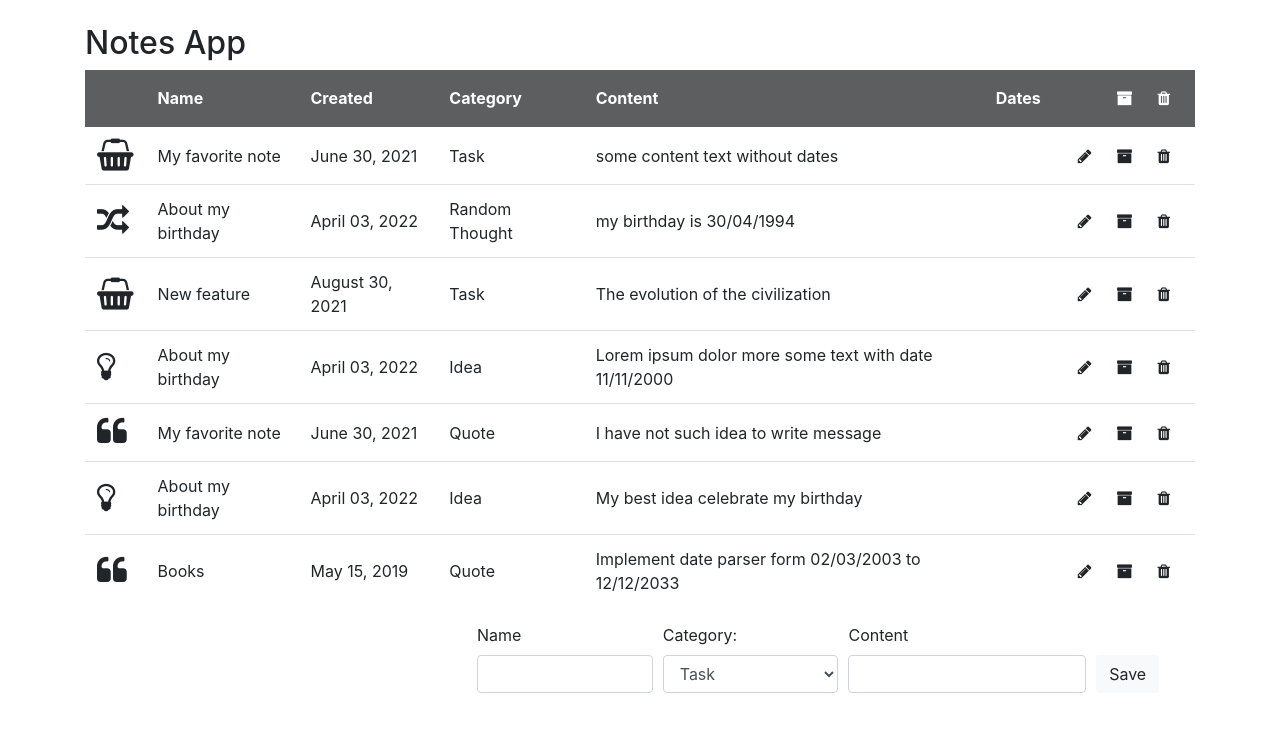
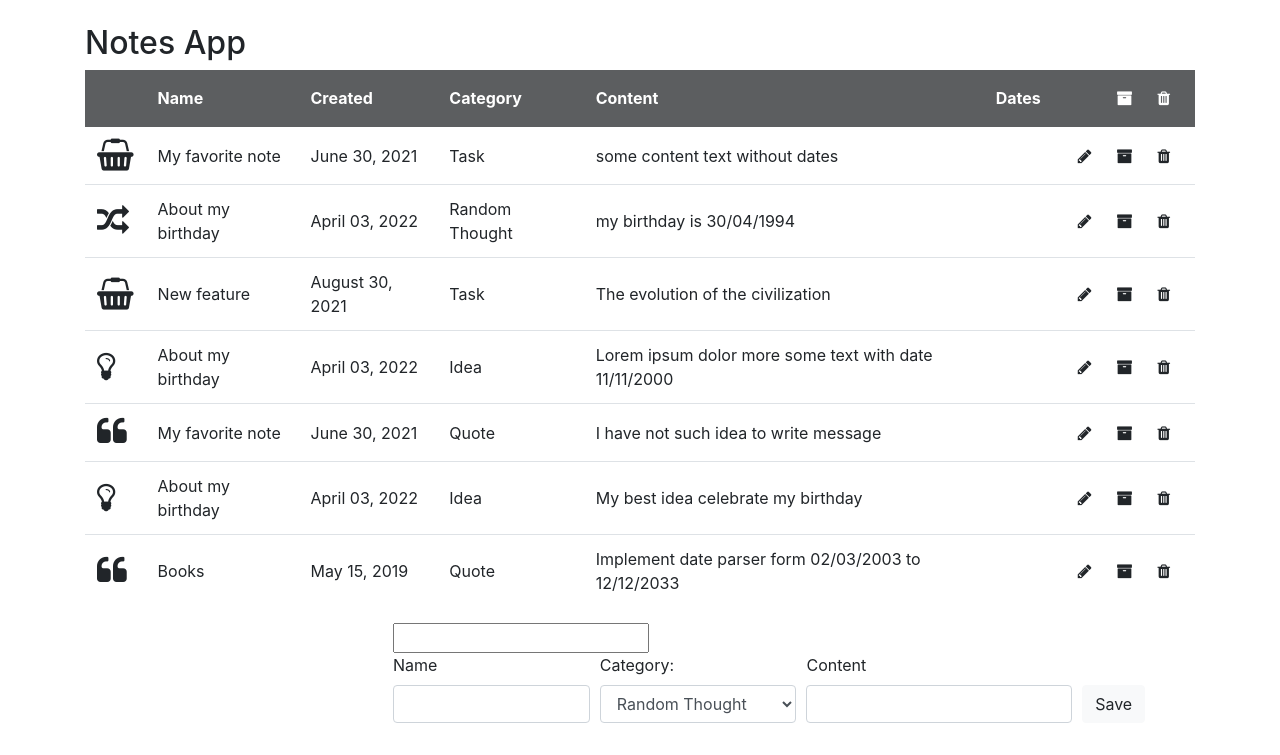
Before and after one commit to RuslanPylypenko/notesAppReact, a React (Create React App) app: page / in a window 1280 px wide. Shown: the top 755 px of the page. Built offline with nearby package versions, Linux system fonts and the light colour scheme.

Commit message:
create note action validate form

```diff
--- a/package.json
+++ b/package.json
@@ -12,14 +12,17 @@
     "@types/react-dom": "^17.0.15",
     "bootstrap": "^4.6.1",
     "font-awesome": "^4.7.0",
+    "moment": "^2.29.2",
     "node-sass": "^7.0.1",
     "react": "^18.0.0",
     "react-dom": "^18.0.0",
+    "react-hook-form": "^7.29.0",
     "react-redux": "^7.2.8",
     "react-scripts": "5.0.0",
     "redux": "^4.1.2",
     "redux-devtools-extension": "^2.13.9",
     "typescript": "^4.6.3",
+    "uuid": "^8.3.2",
     "web-vitals": "^2.1.4"
   },
   "scripts": {
--- a/src/components/NoteForm/NoteForm.tsx
+++ b/src/components/NoteForm/NoteForm.tsx
@@ -1,29 +1,67 @@
 import React from "react";
+import {CATEGORIES} from "../../store/constants";
+import {useForm} from "react-hook-form";
+import {useActions} from "../../hooks/useActions";
+
+interface IFormInputs {
+    id: null|String,
+    name: string,
+    category:string,
+    content:string
+}
 
 export const NoteForm: React.FC = () => {
+    const {register, handleSubmit, formState: {errors}, getValues} = useForm<IFormInputs>()
+    const {createNote} = useActions()
+
+    const formSubmitHandler = handleSubmit((data, e) => {
+        const id = getValues('id')
+        const name = getValues('name')
+        const category = getValues('category')
+        const content = getValues('content')
+
+        createNote({
+            name,
+            category,
+            content
+        })
+
+    })
+
     return (
-        <form role="form" className="margin-bottom-0">
+        <form role="form" className="margin-bottom-0" onSubmit={formSubmitHandler}>
+            <input type="text" {...register('id')}/>
             <div className="form-row d-flex align-items-end">
                 <div className="form-group col-md-3">
                     <label>Name</label>
-                    <input type="text" name="name" className="form-control"/>
+                    <input type="text"
+                           className="form-control"
+                           {...register('name', {required: true})}
+                    />
+                    {errors.name && "Name is required"}
+
                 </div>
                 <div className="form-group col-md-3">
                     <label>Category:</label>
                     <div className="input-group">
-                        <select className="form-control" name="category">
-                            <option>Task</option>
-                            <option>Idea</option>
-                            <option>Quote</option>
+                        <select  {...register('category', {required: true})}
+                                 className="form-control">
+                            {CATEGORIES.map(category => (
+                                <option value={category} key={category}>{category}</option>
+                            ))}
                         </select>
+                        {errors.category && "Category is required"}
                     </div>
                 </div>
                 <div className="form-group col-md-4">
                     <label>Content</label>
-                    <input type="text" name="content" className="form-control"/>
+                    <input type="text"
+                           {...register('content', {required: true})}
+                           className="form-control"/>
+                    {errors.content && "Content is required"}
                 </div>
                 <div className="form-group col-md-1">
-                    <button className="btn btn-light">Save</button>
+                    <button type="submit" className="btn btn-light">Save</button>
                 </div>
             </div>
         </form>
--- a/src/interfaces.ts
+++ b/src/interfaces.ts
@@ -13,6 +13,12 @@ export interface INote {
     dates: string[] | null,
     category: string,
     status: string
+}
+
+export interface ICreateNote{
+    name: string,
+    content: string,
+    category: string,
 }
 
 export interface ISummary {
--- a/src/redux/actionCreators.ts
+++ b/src/redux/actionCreators.ts
@@ -1,4 +1,4 @@
-import {INote, NoteActionTypes} from "../interfaces";
+import {ICreateNote, INote, NoteActionTypes} from "../interfaces";
 
 export const deleteNoteAction = (payload: INote) => {
     return {type: NoteActionTypes.DELETE_NOTE, payload}
@@ -15,3 +15,7 @@ export const toggleAllNotes = () => {
 export const deleteAllNotes = () => {
     return {type: NoteActionTypes.DELETE_ALL_NOTES}
 }
+
+export const createNote = (payload: ICreateNote) => {
+    return {type: NoteActionTypes.CREATE_NOTE, payload}
+}
--- a/src/redux/reducer.ts
+++ b/src/redux/reducer.ts
@@ -1,13 +1,27 @@
-import {NoteAction, NoteActionTypes, NoteListPropsType} from "../interfaces";
+import {ICreateNote, INote, NoteAction, NoteActionTypes, NoteListPropsType} from "../interfaces";
 import {STATUS} from "../store/constants";
 import {initialState} from "./db";
+import {Id} from "../utils/generator";
+import moment from "moment";
+import {dateParser} from "../utils/dateParser";
+
+
+const createNote = (data: ICreateNote): INote => {
+    return {
+        ...data,
+        id: Id(),
+        created_at: moment().format('MMMM DD, YYYY'),
+        status: STATUS.ACTIVE,
+        dates: dateParser(data.content)
+    }
+}
 
 export const reducer = (state = initialState, action: NoteAction): NoteListPropsType => {
     switch (action.type) {
         case NoteActionTypes.CREATE_NOTE:
             return {
                 ...state,
-                notes: [...state.notes, action.payload]
+                notes: [...state.notes, createNote(action.payload)]
             }
         case NoteActionTypes.DELETE_NOTE:
             return {
--- /dev/null
+++ b/src/utils/dateParser.ts
@@ -0,0 +1,12 @@
+import moment from "moment";
+
+export const dateParser = (text: string): string[] => {
+    const regexDate = new RegExp('\\d{0,2}\\/\\d{0,2}\\/\\d{4}', 'g');
+    const results: string[] = [];
+
+    Array.from(text.matchAll(regexDate)).map(item => {
+        results.push(moment(item.shift(), 'DD/MM/YYYY').format('DD/MM/YYYY'))
+    })
+
+    return results;
+}
--- /dev/null
+++ b/src/utils/generator.ts
@@ -0,0 +1,6 @@
+// @ts-ignore
+import {v4 as uuidv4} from 'uuid';
+
+export const Id = () => {
+    return uuidv4().substring(0, 8)
+}
```
Also changed, not shown: 1 other file (tests, documents, lock files or other folders).
